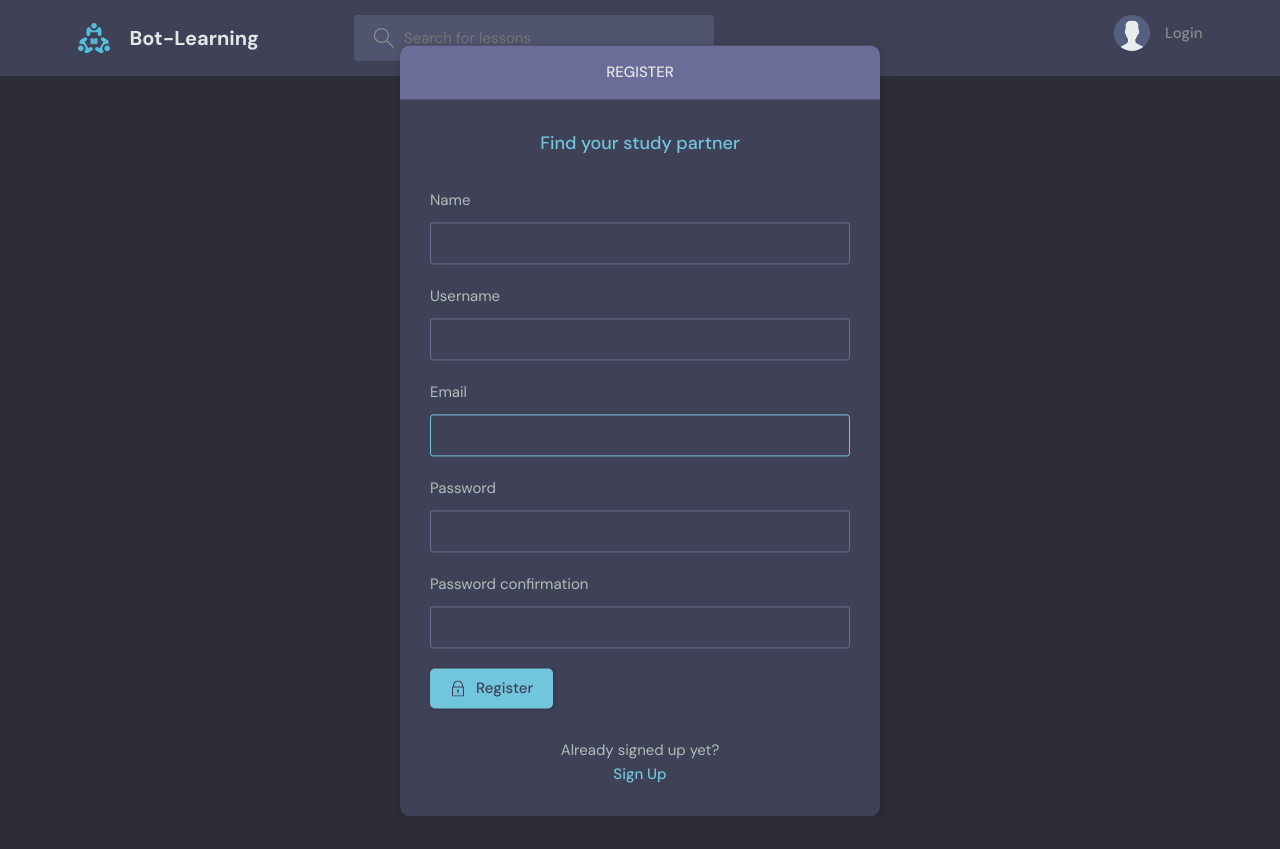
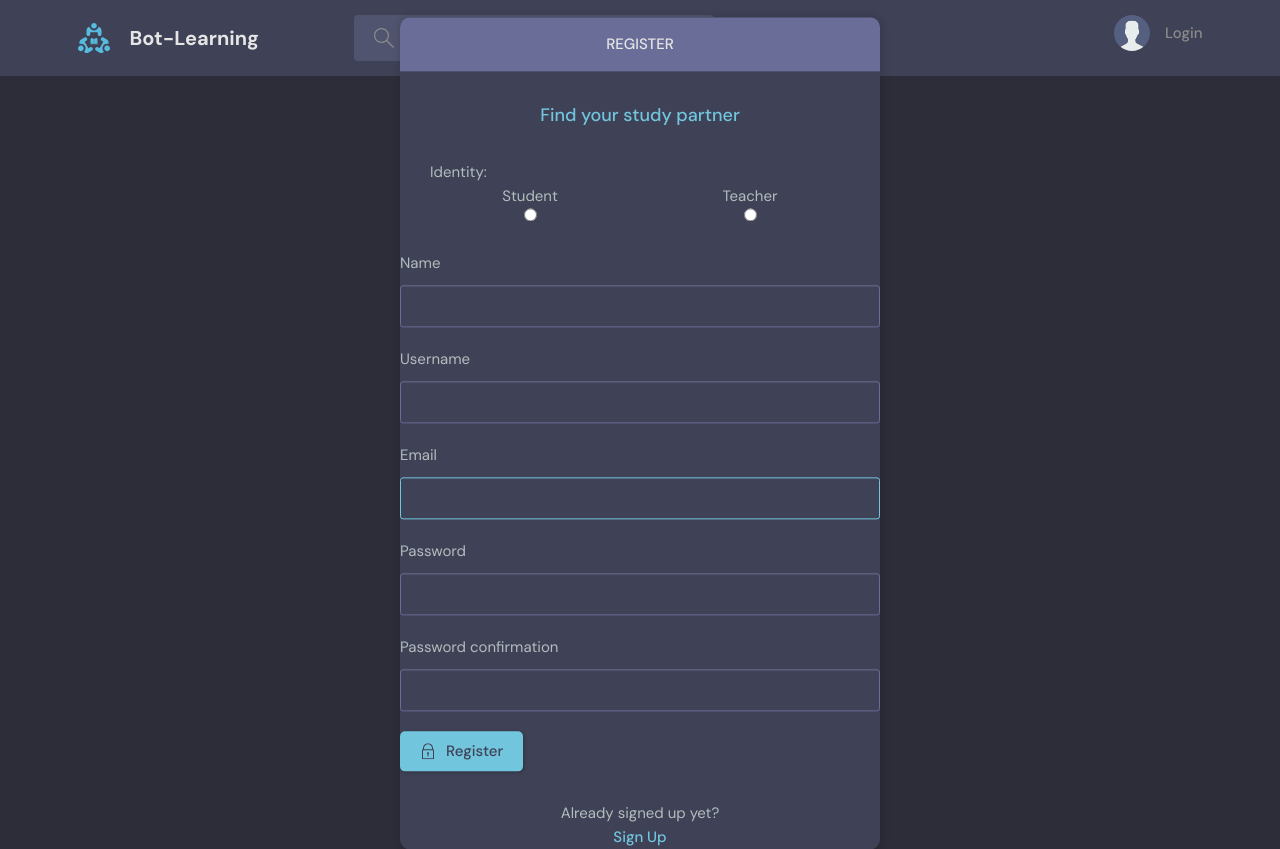
Before and after one commit to danielshih92/chatbot-teaching-website, a Django app: page /register/ in a window 1280 px wide. Before the commit the page ends 816 px from the top, so only its background shows below. Run offline with Django 3.2, Linux system fonts and the light colour scheme.

Commit message:
add student teacher ratio in register

```diff
--- a/base/templates/base/login_register.html
+++ b/base/templates/base/login_register.html
@@ -18,7 +18,7 @@
           {% csrf_token %}
           <div class="form__group form__group">
             <label for="room_name">Email</label>
-            <input id="username" name="email" type="email" placeholder="e.g. dennis_ivy@email.com />
+            <input id="username" name="email" type="email" placeholder="e.g. dennis_ivy@email.com" />
           </div>
           <div class=" form__group">
             <label for="password">Password</label>
@@ -48,7 +48,7 @@
       </div>
     </div>
   </div>
-  {% else %}
+  {% else %} <!--used for register-->
   <div class="container">
     <div class="layout__box">
       <div class="layout__boxHeader">
@@ -61,7 +61,20 @@
 
         <form class="form" action="" method="POST">
           {% csrf_token %}
-
+          <div id="parent">
+            <label for="user_type">Identity:</label>
+            <div class="radio-option">
+              <div class="radio-item">
+                <label for="student">Student</label>
+                <input type="radio" id="student" name="user_type" value="student">
+              </div>
+              <div class="radio-item">
+                <label for="teacher">Teacher</label>
+                <input type="radio" id="teacher" name="user_type" value="teacher">
+              </div>
+            </div>
+          </div>
+        </div>
           {% for field in form %}
           <div class="form__group form__group">
             <label for="room_name">{{field.label}}</label>
--- a/base/views.py
+++ b/base/views.py
@@ -26,7 +26,7 @@
         password = request.POST.get('password')
 
         try:
-            user = User.objects.get(email=email)
+            user = User.objects.get(email=email) #從資料庫找email
         except:
             messages.error(request, 'User does not exist')
 
@@ -39,7 +39,7 @@
             messages.error(request, 'Username OR password does not exit')
 
     context = {'page': page}
-    return render(request, 'base/login_register.html', context)
+    return render(request, 'base/login_register.html', context) #context 字典被傳遞給 render() 函數，並用於渲染模板 'base/login_register.html'
 
 
 def logoutUser(request):
--- a/static/styles/style.css
+++ b/static/styles/style.css
@@ -1163,3 +1163,14 @@
   color: var(--color-main);
   font-weight: 1.4rem;
 }
+#parent .radio-option {
+  display: grid;
+  grid-template-columns: 1fr 1fr;
+  gap: 20px;
+}
+
+#parent .radio-item {
+  display: flex;
+  flex-direction: column;
+  align-items: center;
+}
```
Also changed, not shown: db.sqlite3, static/styles/main.css (line endings or trailing spaces).
